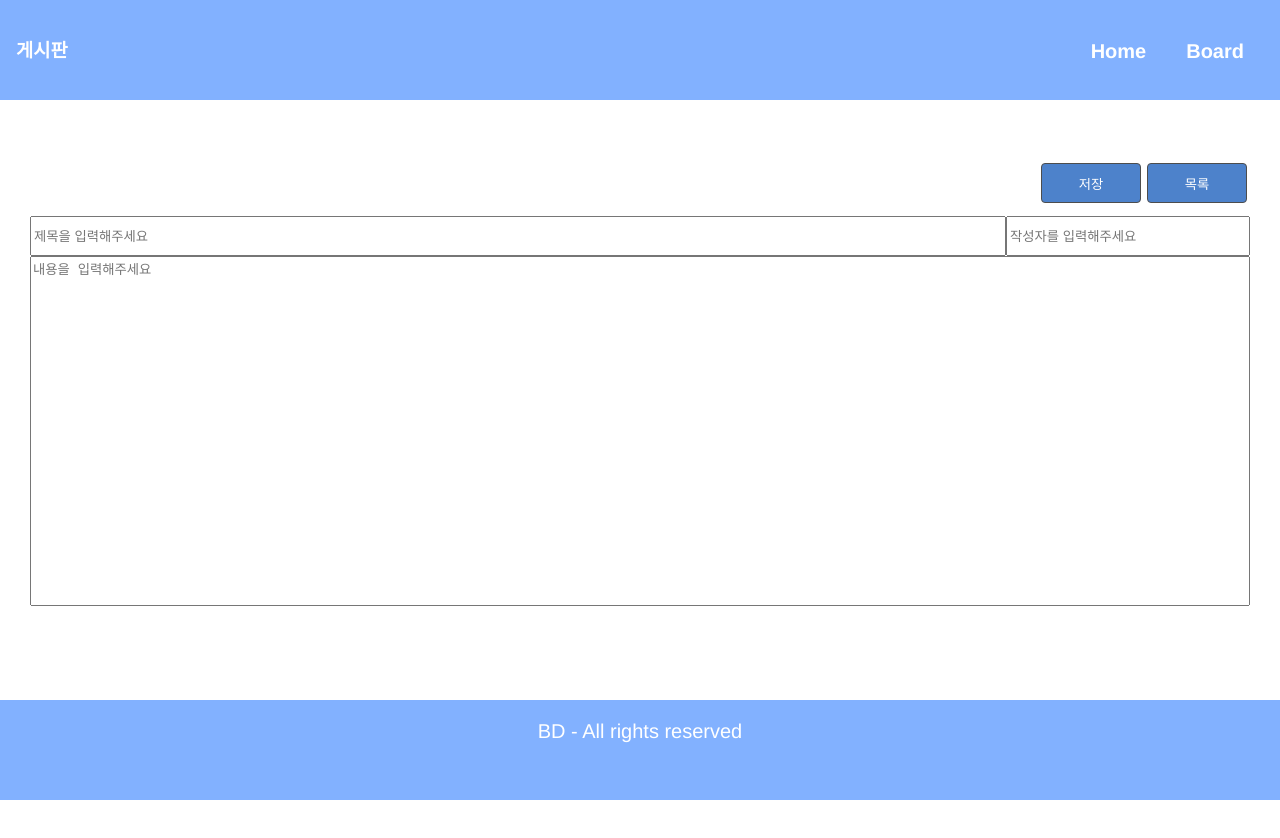
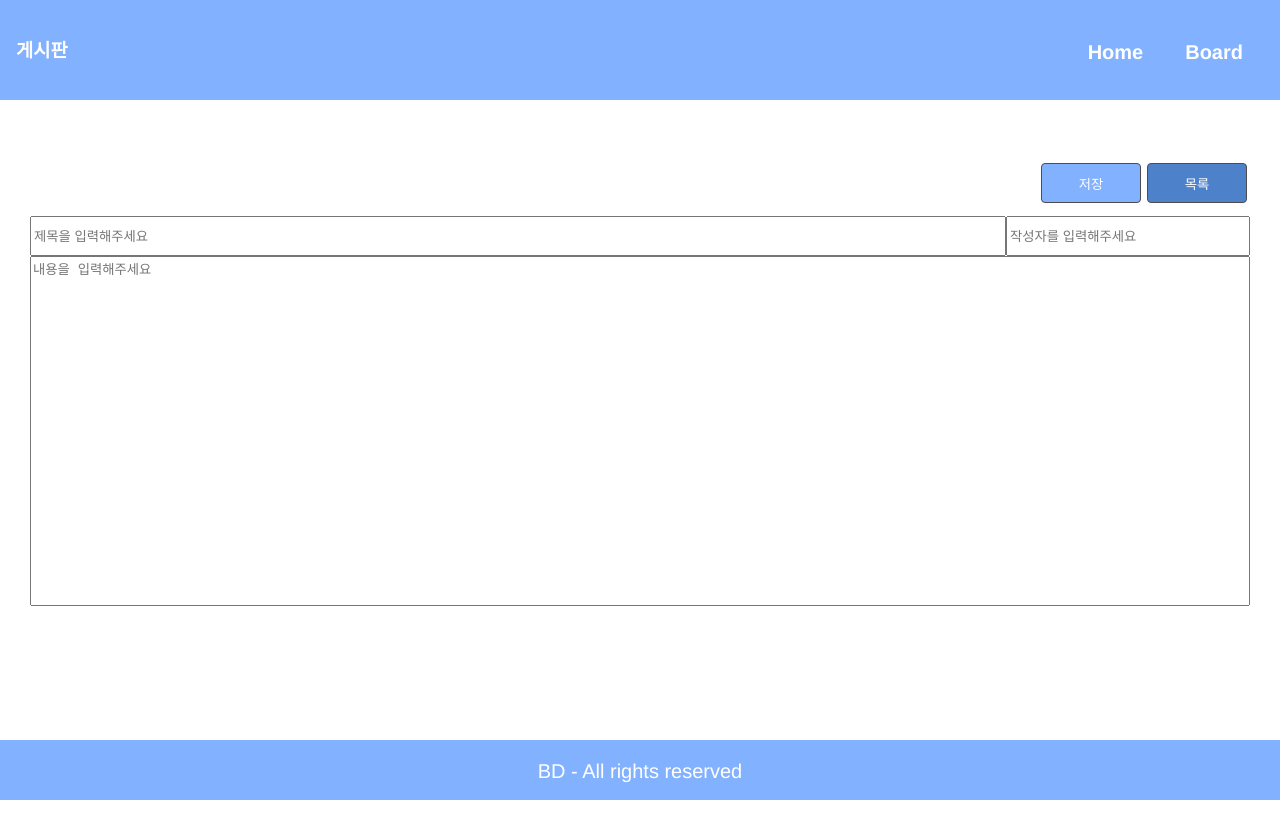
Before and after one commit to ParkJiu/bulletin-board, a Vue app in the folder frontend-board/: page /boardInsert in a window 1280 px wide. In both pictures the pointer is over the button "저장". Shown: the top 838 px of the page. Built offline with nearby package versions, Linux system fonts and the light colour scheme.

Commit message:
modify CSS
1) footer 크기 조절 100px -> 60 px
2) Button 태그 hover 추가
3) list 선택시 hover 추가

```diff
--- a/frontend-board/src/assets/style.css
+++ b/frontend-board/src/assets/style.css
@@ -50,7 +50,7 @@ ul {
 #app {
   min-height: 100%;
   height: auto;
-  padding-bottom: 100px;
+  padding-bottom: 60px;
   /* footer의 height만큼 padding-bottom을 주고 min-height을 100% -> footer 하단 고정 */
 }
 #navbar {
@@ -78,7 +78,7 @@ ul {
   margin: 0 4px;
   padding: 8px 16px;
   border-radius: var(--size-border-radius);
-  border: 1px solid white transparent;
+  border: 1px solid transparent;
   font-size: var(--font-regular);
   font-weight: var(--weight-bold);
 }
@@ -94,7 +94,6 @@ ul {
   margin: auto;
 }
 button {
-  background-color: transparent;
   cursor: pointer;
   border: none;
   outline: none;
@@ -105,6 +104,10 @@ button {
   border-radius: var(--size-border-radius);
   background-color: var(--color-dark-blue);
   color: white;
+}
+.board__button:hover{
+  background-color: var(--color-light-blue);
+  transition: all var(--animation-duration) ease-in;
 }
 table {
   width: 100%;
@@ -120,6 +123,10 @@ th, td {
 /* board-list page */
 .board__list {
   text-align: center;
+}
+#board__list__a:hover {
+  background-color: var(--color-light-white);
+  transition: all var(--animation-duration) ease-in;
 }
 .board__button {
   display: block;
@@ -176,6 +183,7 @@ textarea {
   background-color: var(--color-light-white);
 }
 .pagination__active:hover {
+  background-color: var(--color-light-white);
   color: var(--color-light-blue);
   transform: scale(1.1);
   transition: all var(--animation-duration) ease-in;
@@ -186,7 +194,7 @@ textarea {
   background-color: var(--color-light-blue);
   color: var(--color-white);
   width: 100%;
-  height: 100px;
+  height: 60px;
   position: fixed;
   bottom: 0;
   text-align: center;
```
